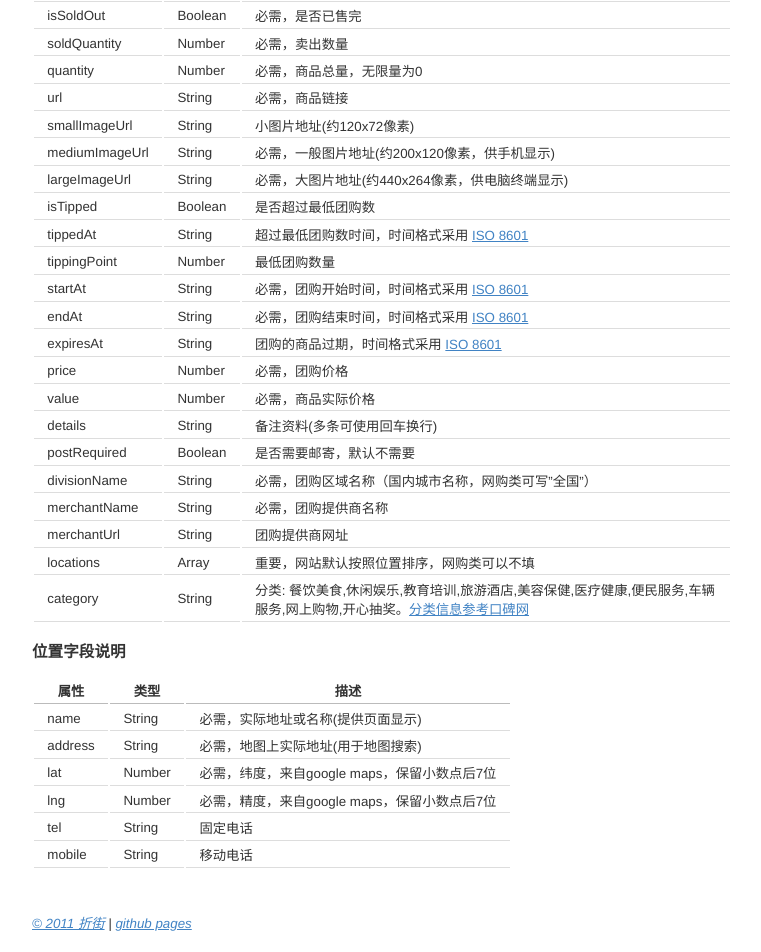
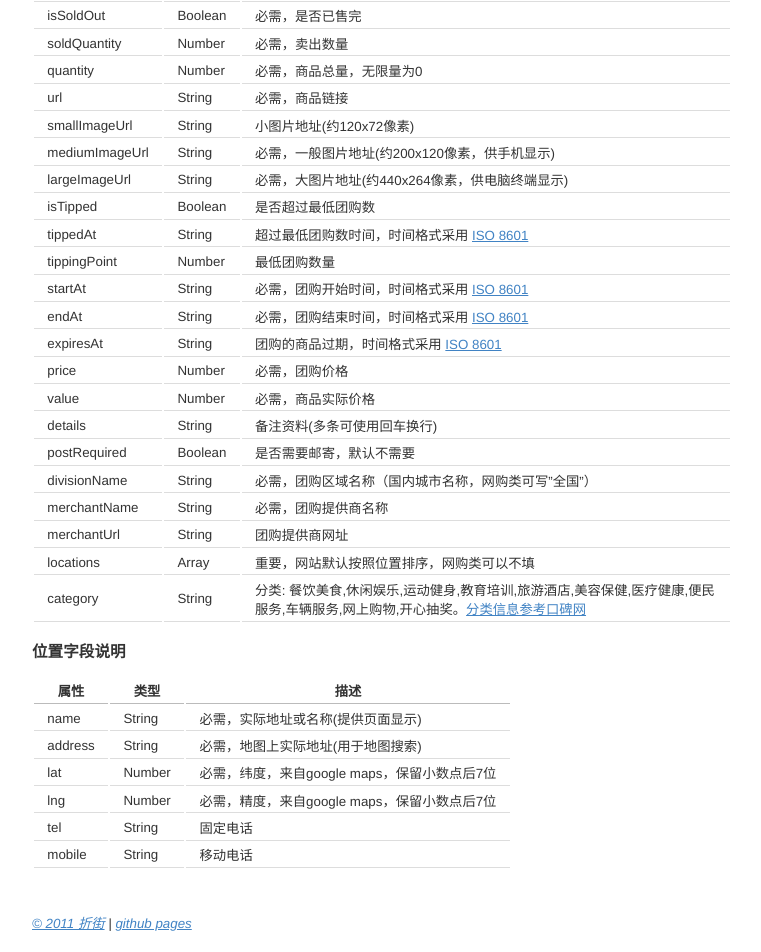
Before and after one commit to yzpower/zhejie.github.com, a Jekyll site: the page built from index.md, in a window 1280 px wide. Shown: the part 933-1885 px from the top of the page, without its empty margins (258-1019 px from the left). Built offline with Jekyll 4.4.1, drawn with Linux system fonts in a browser that asks for light colours.

Commit message:
Add 运动健身

```diff
--- a/index.md
+++ b/index.md
@@ -66,7 +66,7 @@ divisionName		|String		|必需，团购区域名称（国内城市名称，网
 merchantName		|String		|必需，团购提供商名称
 merchantUrl		|String		|团购提供商网址
 locations		|Array		|重要，网站默认按照位置排序，网购类可以不填
-category		|String		|分类: 餐饮美食,休闲娱乐,教育培训,旅游酒店,美容保健,医疗健康,便民服务,车辆服务,网上购物,开心抽奖。[分类信息参考口碑网](http://bendi.koubei.com/beijing/searchstore)
+category		|String		|分类: 餐饮美食,休闲娱乐,运动健身,教育培训,旅游酒店,美容保健,医疗健康,便民服务,车辆服务,网上购物,开心抽奖。[分类信息参考口碑网](http://bendi.koubei.com/beijing/searchstore)
 
 ###位置字段说明
 
```
